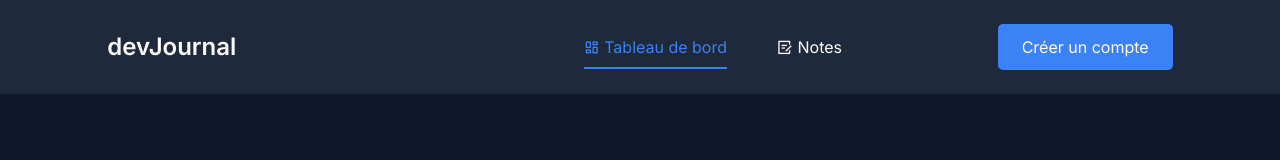
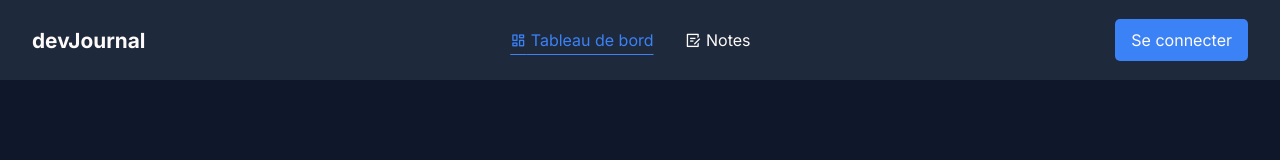
Before and after one commit to KwonGee-Lukelo/dev-journal, a website: page frontend/pages/note.html in a window 1280 px wide. Drawn offline with nearby package versions, Linux system fonts and the light colour scheme.

Commit message:
fix: refactor navbar

```diff
--- a/frontend/css/style.css
+++ b/frontend/css/style.css
@@ -24,74 +24,75 @@ body {
   font-family: var(--font-family-body);
 }
 
-nav {
+header {
   display: flex;
-  justify-content: space-around;
   align-items: center;
-  gap: 5px;
-  padding: 1.5rem 2rem;
+  width: 100%;
+  height: 80px;
   background-color: var(--color-secondary);
 }
 
-nav a {
+nav {
+  display: flex;
+  justify-content: space-between;
+  align-items: center;
+  width: 95%;
+  margin: 0 auto;
+}
+
+.logo a {
+  font-size: 1.3rem;
+  font-weight: 700;
+}
+
+.nav__links ul {
+  display: flex;
+  gap: 2rem;
+  align-items: center;
+  list-style: none;
+}
+
+.nav__links a,
+.logo a,
+.nav__btn {
+  color: var(--color-text);
   text-decoration: none;
+}
+
+.nav__links a:hover,
+.nav__links a.active {
+  color: var(--color-primary);
+  text-decoration: underline;
+  text-underline-offset: 8px;
+  transition: all 0.3s ease-in-out;
+  cursor: pointer;
+}
+
+.nav__actions {
+  display: flex;
+  gap: 1rem;
+  align-items: center;
   color: var(--color-text);
 }
 
-nav .logo > a {
-  font-weight: 600;
-  font-size: 1.5rem;
-}
-
-nav .nav {
-  display: flex;
-  gap: 50px;
-}
-
-nav ul > li {
-  list-style: none;
-}
-
-nav ul > li a {
-  border-bottom: 2px solid transparent;
-  padding-bottom: 10px;
-  transition:
-    color 0.3s,
-    border-color 0.3s;
-}
-
-nav ul > li a:hover,
-nav ul > li a.active {
-  color: var(--color-primary);
-  border-color: var(--color-primary);
-}
-
-/* TOGGLE */
-nav .menu__btn {
-  background-color: var(--color-primary);
-  border-radius: 2px;
-  padding: 0.5rem;
-  display: flex;
-  flex-direction: column;
-  align-items: center;
-  gap: 4px;
-  cursor: pointer;
-}
-
-nav .menu__btn > span {
-  width: 20px;
-  height: 2px;
-  background-color: var(--color-text);
-  border-radius: 2px;
-}
-
-nav .menu__btn,
-nav .menu__btn > span {
-  visibility: hidden;
-}
-
-nav .btn {
-  padding: 0.8rem 1.5rem;
+.nav__actions .nav__btn {
+  padding: 0.7rem 1rem;
   background-color: var(--color-primary);
   border-radius: 5px;
 }
+
+.nav__actions i {
+  display: none;
+}
+
+@media screen and (max-width: 640px) {
+  .nav__actions #menu__icon {
+    display: block;
+  }
+
+  #menu,
+  .nav__actions .nav__btn,
+  .nav__actions #close__icon {
+    display: none;
+  }
+}
--- a/frontend/pages/note.html
+++ b/frontend/pages/note.html
@@ -18,36 +18,35 @@
           <a href="#">devJournal</a>
         </div>
 
-        <div class="toggle">
-          <input type="checkbox" id="menu__toggle" hidden />
-          <label for="menu__toggle" class="menu__btn">
-            <span></span>
-            <span></span>
-            <span></span>
-          </label>
-        </div>
-
-        <ul class="nav">
+        <div class="nav__links">
+          <ul id="menu">
             <li>
-            <a href="#" class="active">
+              <a href="#" class="link active">
                 <i class="ri-dashboard-line"></i>
                 Tableau de bord
               </a>
             </li>
 
             <li>
-            <a href="#">
+              <a href="#" class="link">
                 <i class="ri-draft-line"></i>
                 Notes
               </a>
             </li>
           </ul>
+        </div>
 
-        <a href="#" class="btn btn_account"> Créer un compte </a>
+        <div class="nav__actions">
+          <a href="#" class="nav__btn"> Se connecter </a>
+          <i class="ri-menu-3-line" onclick="openMenu()" id="menu__icon"></i>
+          <i class="ri-close-fill" onclick="closeMenu()" id="close__icon"></i>
+        </div>
       </nav>
     </header>
 
     <main></main>
     <footer></footer>
+
+    <script src="../js/app.js"></script>
   </body>
 </html>
```
Lines whose indentation alone changed are shown as unchanged.
